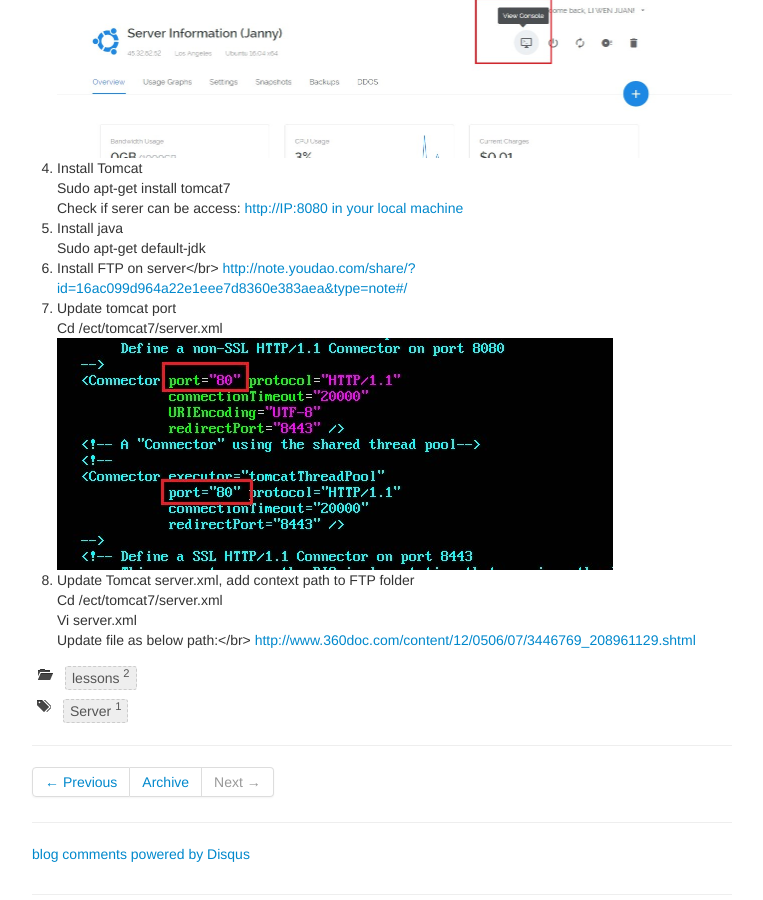
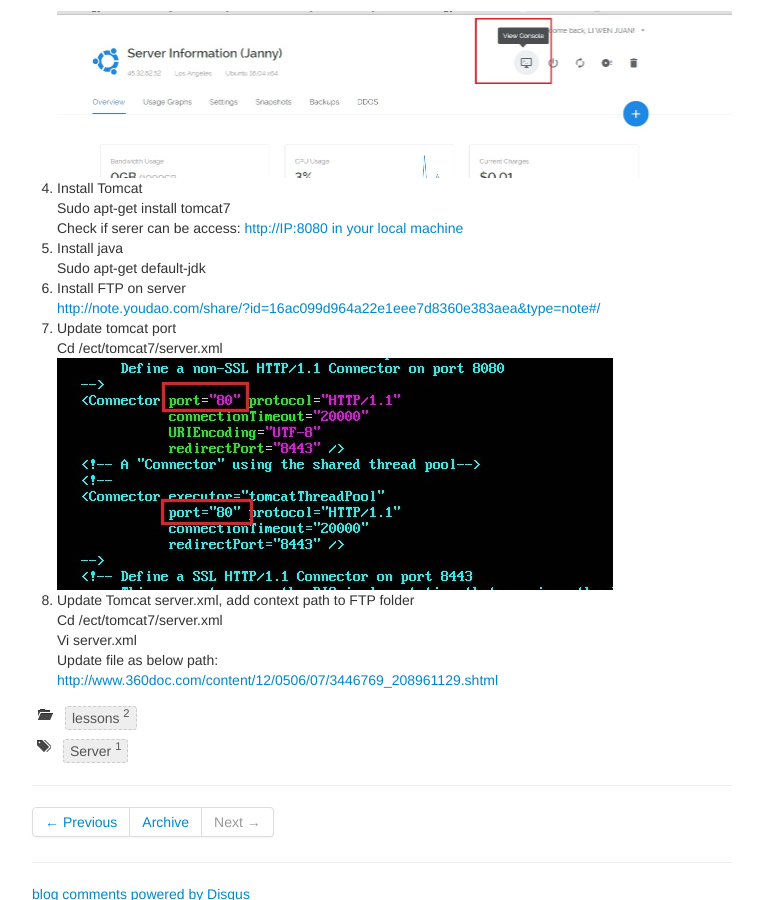
Before and after one commit to JannyLwj/JannyLwj.github.io, a Jekyll site: the page built from _posts/2016-8-23-DevelopServer.md, in a window 1280 px wide and 900 px high, scrolled down 1316 px. Shown: the whole window, without its empty margins (258-1021 px from the left). Built offline with Jekyll 4.4.1, drawn with Linux system fonts in a browser that asks for light colours; comment, search, counter and statistics services are not loaded; some of the changed text lies outside the part shown.

Commit message:
Update 2016-8-23-DevelopServer.md

```diff
--- a/_posts/2016-8-23-DevelopServer.md
+++ b/_posts/2016-8-23-DevelopServer.md
@@ -6,8 +6,8 @@ tags : [Server]
 ---
 
 #   Develop Server(Author: Janny)
-1.	Buy a server</br>
-	<https://my.vultr.com>
+1.	Buy a server
+	  <https://my.vultr.com>
 2.	Link your credit card
 3.	Install OS
     <img src="/assets/images/ds1.jpg" alt=" " class="img-responsive" />
@@ -19,13 +19,13 @@ tags : [Server]
     Check if serer can be access: <http://IP:8080 in your local machine>
 5.	Install java
     Sudo apt-get default-jdk
-6.	Install FTP on server</br>
-	<http://note.youdao.com/share/?id=16ac099d964a22e1eee7d8360e383aea&type=note#/>
+6.	Install FTP on server
+  	<http://note.youdao.com/share/?id=16ac099d964a22e1eee7d8360e383aea&type=note#/>
 7.	Update tomcat port
     Cd /ect/tomcat7/server.xml
     <img src="/assets/images/ds5.jpg" alt=" " class="img-responsive" />
 8.	Update Tomcat server.xml, add context path to FTP folder
     Cd /ect/tomcat7/server.xml
     Vi server.xml
-    Update file as below path:</br>
-    <http://www.360doc.com/content/12/0506/07/3446769_208961129.shtml>
+    Update file as below path:
+      <http://www.360doc.com/content/12/0506/07/3446769_208961129.shtml>
```
